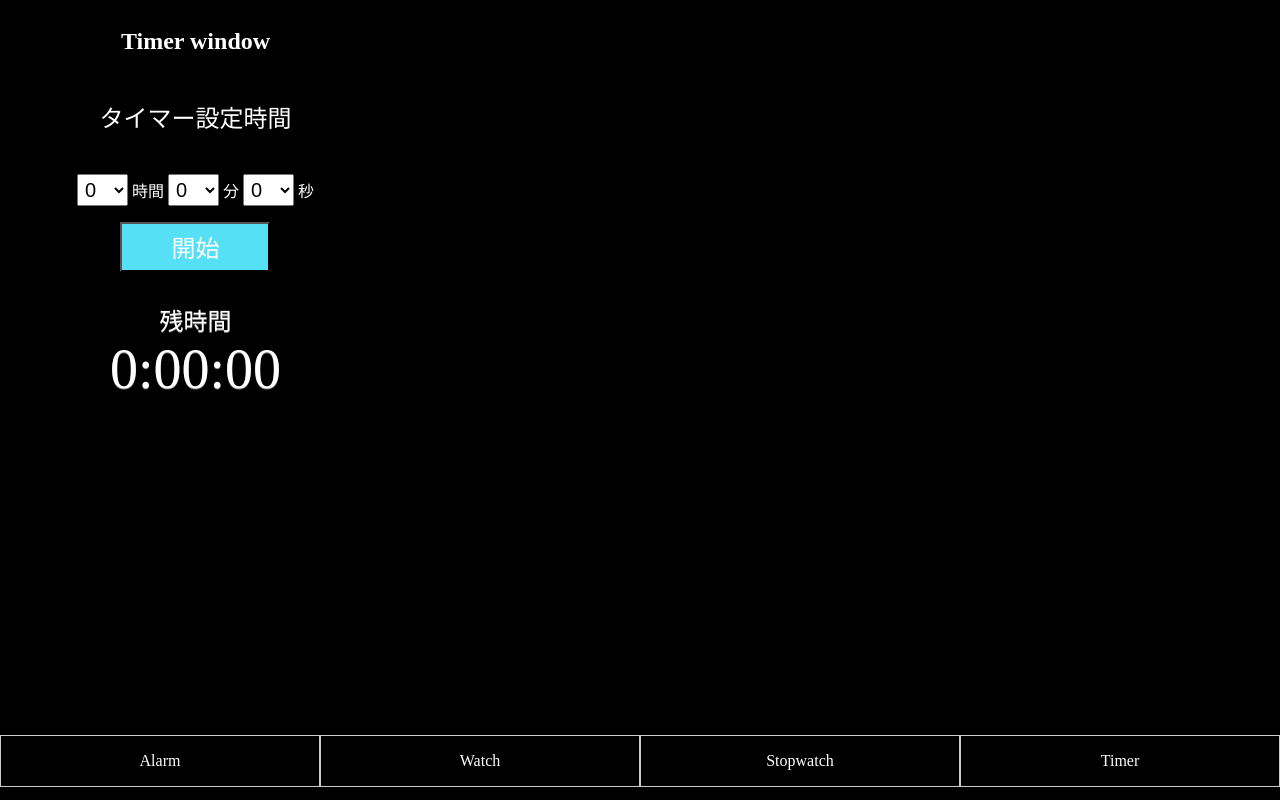
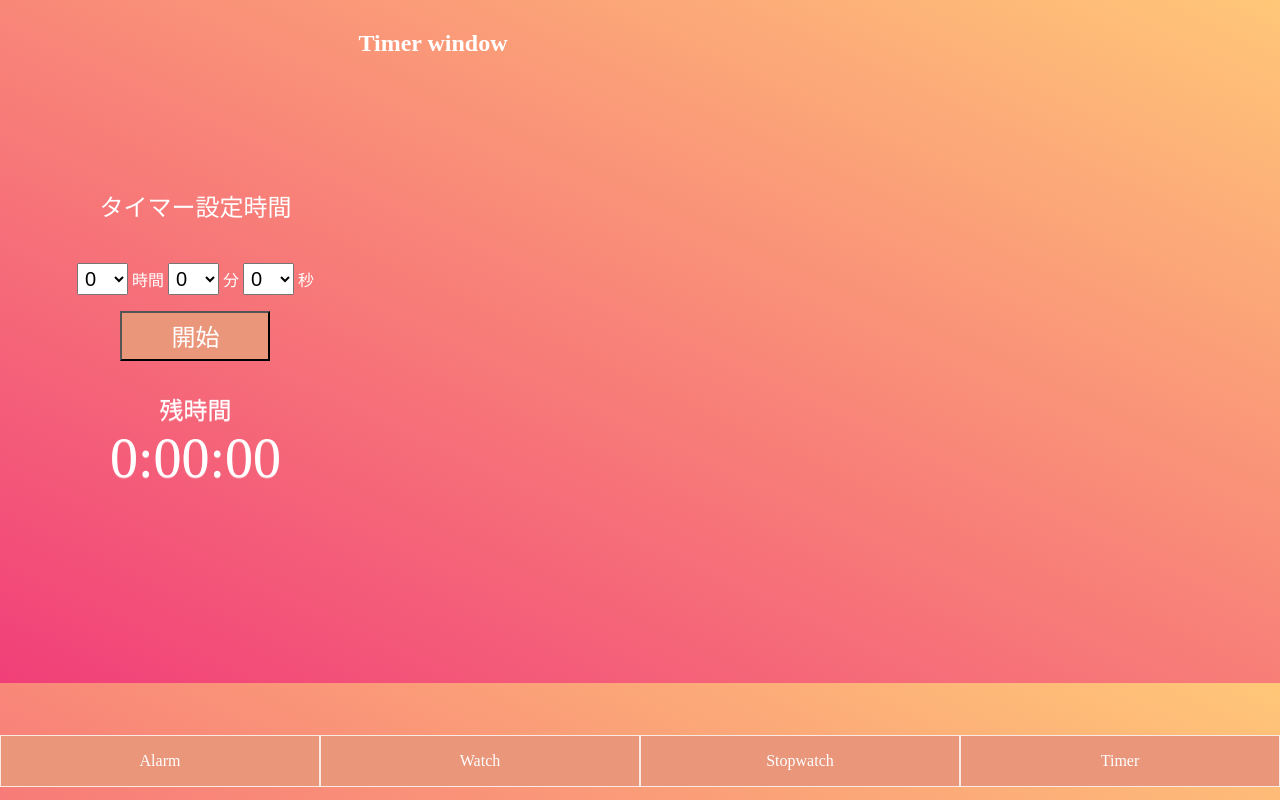
Before and after one commit to Shu-Matsumoto/memopad, a plain HTML site: page html/timer.html in a window 1280 px wide. Drawn offline with nearby package versions, Linux system fonts and the light colour scheme.

Commit message:
アプリの背景色変更(黒画面⇒今風グラデーション)

```diff
--- a/css/stopwatch.css
+++ b/css/stopwatch.css
@@ -1,6 +1,9 @@
 body {
   width: 375px;
-  background-color: black;
+  background: -moz-linear-gradient(65deg, #F13F79, #FFC778);
+  background: -webkit-linear-gradient(65deg, #F13F79, #FFC778);
+  background: linear-gradient(25deg, #F13F79, #FFC778);
+  min-height: 667px;
   color: white;
   display: flex;
   flex-direction: column;
@@ -8,6 +11,12 @@ body {
   flex-wrap: wrap;
   align-content: center;
   text-align: center;
+}
+
+h2 {
+  position: fixed;
+  top: 10px;
+  left: 20%;
 }
 
 /*
@@ -25,6 +34,10 @@ Stopwatchコントロール
   justify-content:center;
   list-style: none;
   text-align: center;
+}
+
+.stopwatch_area{
+  width: 100%;
 }
 
 .stopwatch_control_button{
@@ -66,7 +79,7 @@ Stopwatchコントロール
 .botton_fixed_menu_item {
   width: 25%;
   height: 100%;
-  background: black;
+  background-color:darksalmon;
   border: 1px solid rgba(255, 255, 255, 0.8);
   display: flex;
   justify-content: center;
--- a/css/timer.css
+++ b/css/timer.css
@@ -1,6 +1,9 @@
 body {
   width: 375px;
-  background-color: black;
+  background: -moz-linear-gradient(65deg, #F13F79, #FFC778);
+  background: -webkit-linear-gradient(65deg, #F13F79, #FFC778);
+  background: linear-gradient(25deg, #F13F79, #FFC778);
+  min-height: 667px;
   color: white;
   display: flex;
   flex-direction: column;
@@ -8,6 +11,12 @@ body {
   flex-wrap: wrap;
   align-content: center;
   text-align: center;
+}
+
+h2{
+  position: fixed;
+  top:10px;
+  left:28%;
 }
 
 .container {
@@ -24,7 +33,8 @@ body {
 .startButton {
   width: 150px;
   height: 50px;
-  background-color:rgb(86, 224, 245);
+  background-color:darksalmon;
+
   color:white;
   font-size: 1.5rem;
 }
@@ -80,7 +90,7 @@ body {
 .botton_fixed_menu_item {
   width: 25%;
   height: 100%;
-  background: black;
+  background-color:darksalmon;
   border: 1px solid rgba(255, 255, 255, 0.8);
   display: flex;
   justify-content: center;
--- a/css/watch.css
+++ b/css/watch.css
@@ -1,6 +1,9 @@
 body {
   width: 375px;
-  background-color: black;
+  background: -moz-linear-gradient(65deg, #F13F79, #FFC778);
+  background: -webkit-linear-gradient(65deg, #F13F79, #FFC778);
+  background: linear-gradient(25deg, #F13F79, #FFC778);
+  min-height: 667px;
   color: white;
   display: flex;
   flex-direction: column;
@@ -8,6 +11,12 @@ body {
   flex-wrap: wrap;
   align-content: center;
   text-align: center;
+}
+
+h2 {
+  position: fixed;
+  top: 10px;
+  left: 28%;
 }
 
 /* リアルタイム時間表示*/
@@ -44,7 +53,7 @@ body {
 .botton_fixed_menu_item {
   width: 25%;
   height: 100%;
-  background: black;
+  background-color:darksalmon;
   border: 1px solid rgba(255, 255, 255, 0.8);
   display: flex;
   justify-content: center;
--- a/style.css
+++ b/style.css
@@ -1,6 +1,9 @@
 body{
   width: 375px;
-  background-color: black;
+  background: -moz-linear-gradient(65deg, #F13F79, #FFC778);
+  background: -webkit-linear-gradient(65deg, #F13F79, #FFC778);
+  background: linear-gradient(25deg, #F13F79, #FFC778);
+  min-height: 667px;
   color: white;
   display: flex;
   flex-direction: column;
@@ -8,6 +11,12 @@ body{
   flex-wrap: wrap;
   align-content: center;
   text-align: center;
+}
+
+h2 {
+  position: fixed;
+  top: 10px;
+  left: 28%;
 }
 
 /* Alarm manager */
@@ -162,7 +171,7 @@ body{
 .botton_fixed_menu_item {
   width: 25%;
   height: 100%;
-  background: black;
+  background-color:darksalmon;
   border: 1px solid rgba(255, 255, 255, 0.8);
   display: flex;
   justify-content: center;
```
